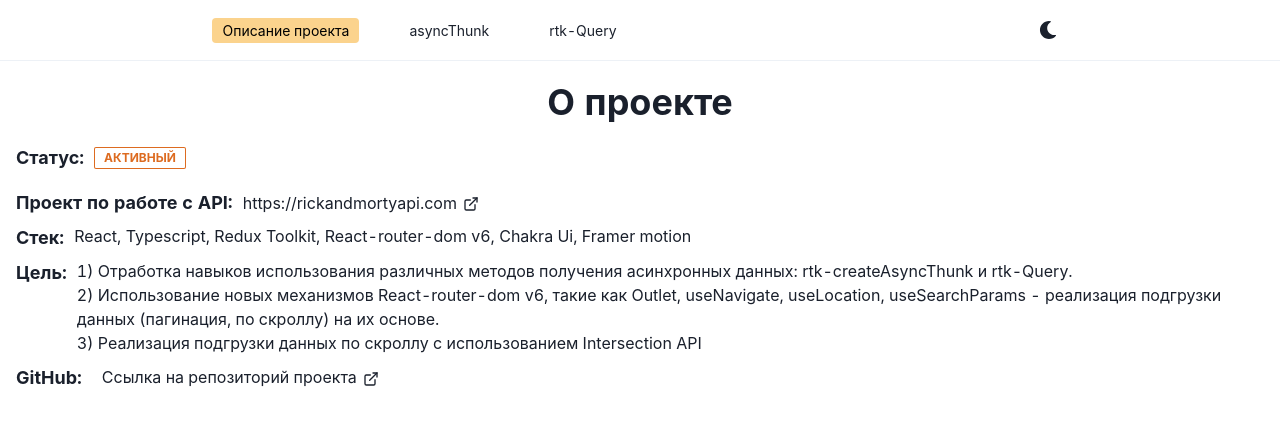
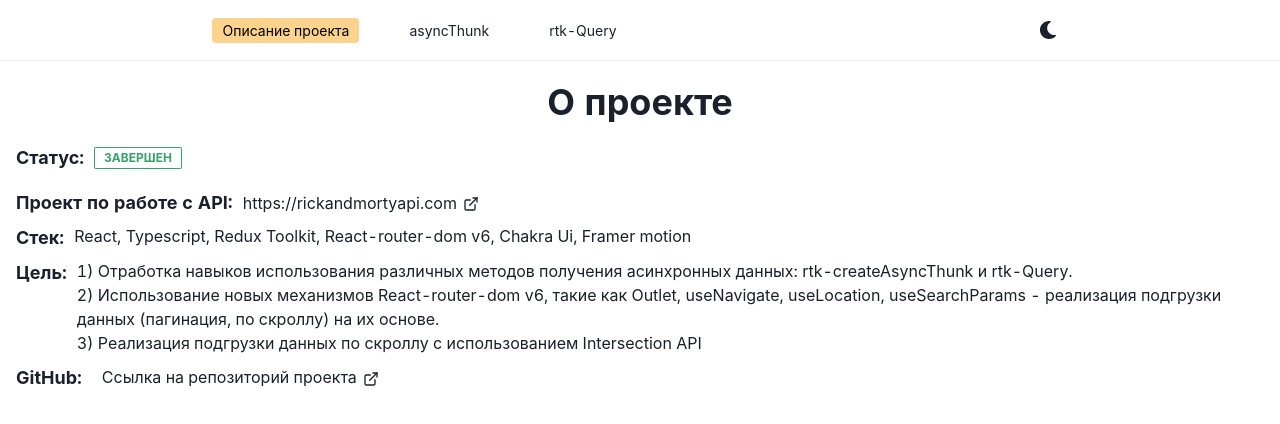
Before and after one commit to violetflash/react-thunk-rtq-rick, a React (Create React App) app: page / in a window 1280 px wide. Shown: the top 424 px of the page. Built offline with nearby package versions, Linux system fonts and the light colour scheme.

Commit message:
feat: change project status to complete

```diff
--- a/src/pages/Main.tsx
+++ b/src/pages/Main.tsx
@@ -17,7 +17,7 @@ export const Main:FC = () => {
                             direction={["column", "column", "row", "row"]}
                         >
                             <Text fontWeight="bold" fontSize="lg" mr="10px">Статус:</Text>
-                            <Badge colorScheme="orange" variant="outline" p="2px 10px">Активный</Badge>
+                            <Badge colorScheme="green" variant="outline" p="2px 10px">Завершен</Badge>
                         </Flex>
                         <Flex
                             alignItems="center"
```
